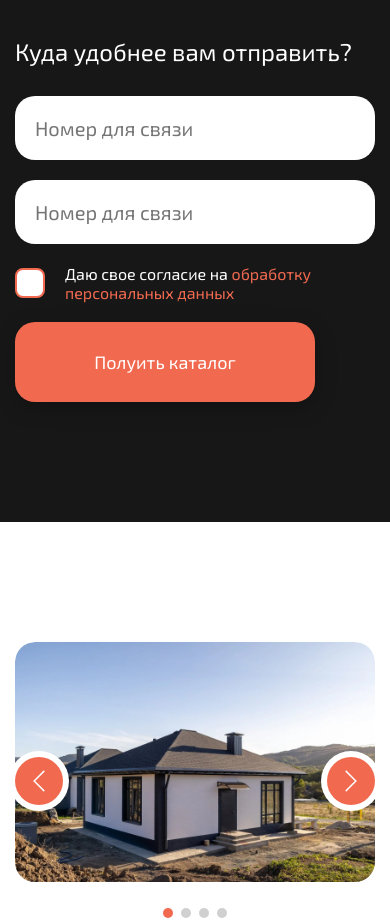
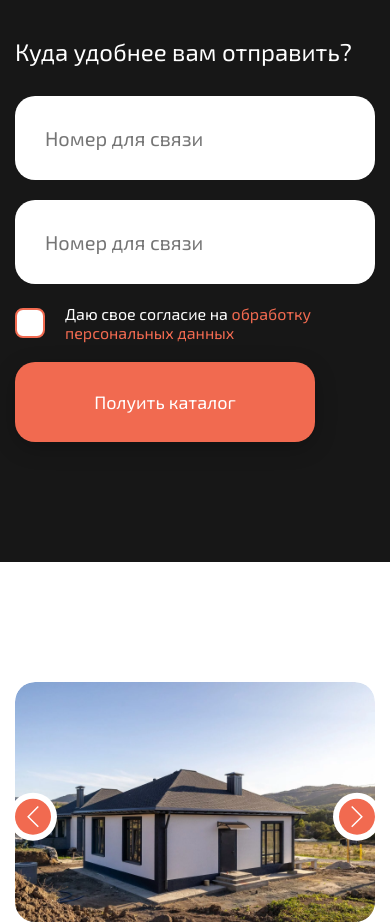
Before and after one commit to Oganes04/Salgir, a plain HTML site: page index.html in a window 390 px wide. Shown: the part 4345-5267 px from the top of the page. Drawn offline with nearby package versions, Linux system fonts and the light colour scheme.

Commit message:
edit style.css
исправлены: footer, input на мобильной версии

```diff
--- a/css/style.css
+++ b/css/style.css
@@ -166,7 +166,7 @@ img {
 
 input {
   background-color: #fff;
-  padding: 20px;
+  padding: 30px;
   border-radius: 20px;
   font-size: 20px;
   color: #171717;
@@ -232,13 +232,13 @@ body::-webkit-scrollbar-thumb {
   justify-content: space-between;
   position: absolute;
   left: 0;
-  top: 50%;
-  transform: translate(0, -50%);
-  -moz-transform: translate(0, -50%);
-  -ms-transform: translate(0, -50%);
-  -webkit-transform: translate(0, -50%);
-  -o-transform: translate(0, -50%);
-  transform: translate(0, -50%);
+  top: 48%;
+  transform: translate(0, -48%);
+  -moz-transform: translate(0, -48%);
+  -ms-transform: translate(0, -48%);
+  -webkit-transform: translate(0, -48%);
+  -o-transform: translate(0, -48%);
+  transform: translate(0, -48%);
   z-index: 10;
 }
 
@@ -522,7 +522,7 @@ body::-webkit-scrollbar-thumb {
   font-weight: 600;
   display: inline-block;
   width: 100%;
-  text-align: center;
+  text-align: left;
   margin-bottom: 20px;
 }
 
@@ -547,9 +547,9 @@ body::-webkit-scrollbar-thumb {
 }
 
 .footer .line {
-  width: 100%;
+  width: 80%;
   height: 1px;
-  background: linear-gradient(to right, transparent, rgba(255, 255, 255, 0) 0px, rgb(255, 255, 255) 200px, rgb(255, 255, 255) 960px, rgba(255, 255, 255, 0) 1460px, transparent);
+  background: linear-gradient(to right, transparent, rgba(255, 255, 255, 0) 0px, rgb(255, 255, 255) 200px, rgb(255, 255, 255) 960px, rgba(255, 255, 255, 0) 1100px, transparent);
   margin-bottom: 8px;
   display: block;
   margin: 0 auto;
@@ -721,6 +721,7 @@ body::-webkit-scrollbar-thumb {
 }
 
 .why__content-info {
+  width: 100%;
   display: -webkit-box;
   display: -moz-box;
   display: -ms-flexbox;
@@ -1760,6 +1761,15 @@ body::-webkit-scrollbar-thumb {
 }
 
 @media only screen and (max-width: 479px) {
+  .swiper__buttons > div {
+    width: 36px;
+    height: 36px;
+  }
+
+  .mistakesSwiper .swiper-slide .mistake__title {
+    padding: 10px 0;
+  }
+
   .container {
     width: auto;
     max-width: none;
```
Also changed, not shown: 1 other file.
